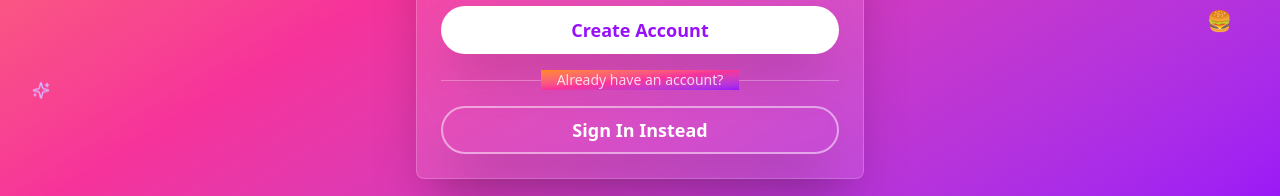
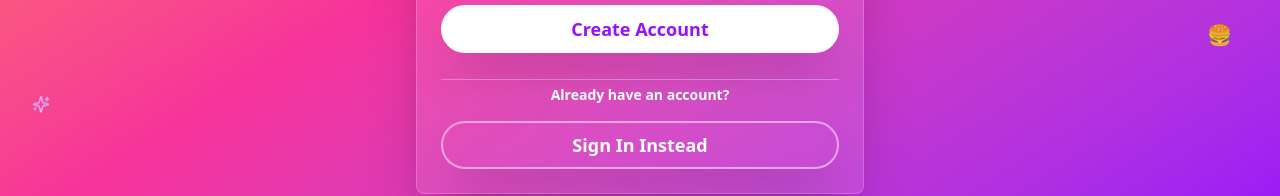
Before and after one commit to Itz-Viggy/Dindr, a Next.js app: page /auth/sign-up in a window 1280 px wide. Shown: the part 572-768 px from the top of the page. Built offline with nearby package versions, Linux system fonts and the light colour scheme; no server answers.

Commit message:
Layout fixes

```diff
--- a/src/app/auth/sign-up/page.tsx
+++ b/src/app/auth/sign-up/page.tsx
@@ -159,7 +159,7 @@ export default function SignUpPage() {
             <CardFooter className="flex flex-col space-y-4">
               <Button
                 type="submit"
-                className="w-full bg-white text-purple-600 hover:bg-gray-100 font-semibold py-3 text-lg rounded-full shadow-2xl transform hover:scale-105 transition-all duration-300 h-12"
+                className="w-full bg-white text-purple-600 hover:bg-gray-100 font-semibold py-3 text-lg rounded-full shadow-2xl transform hover:scale-105 transition-all duration-300 h-12 mb-8"
                 disabled={loading}
               >
                 {loading ? "Creating Account..." : "Create Account"}
@@ -167,10 +167,10 @@ export default function SignUpPage() {
 
               <div className="relative w-full">
                 <div className="absolute inset-0 flex items-center">
-                  <span className="w-full border-t border-white/30" />
+                  <span className="w-full border-t border-white/30 mb-8" />
                 </div>
                 <div className="relative flex justify-center text-sm">
-                  <span className="bg-gradient-to-br from-orange-400 via-pink-500 to-purple-600 px-4 text-white/80">
+                  <span className="font-bold px-4 text-white/100">
                     Already have an account?
                   </span>
                 </div>
```
